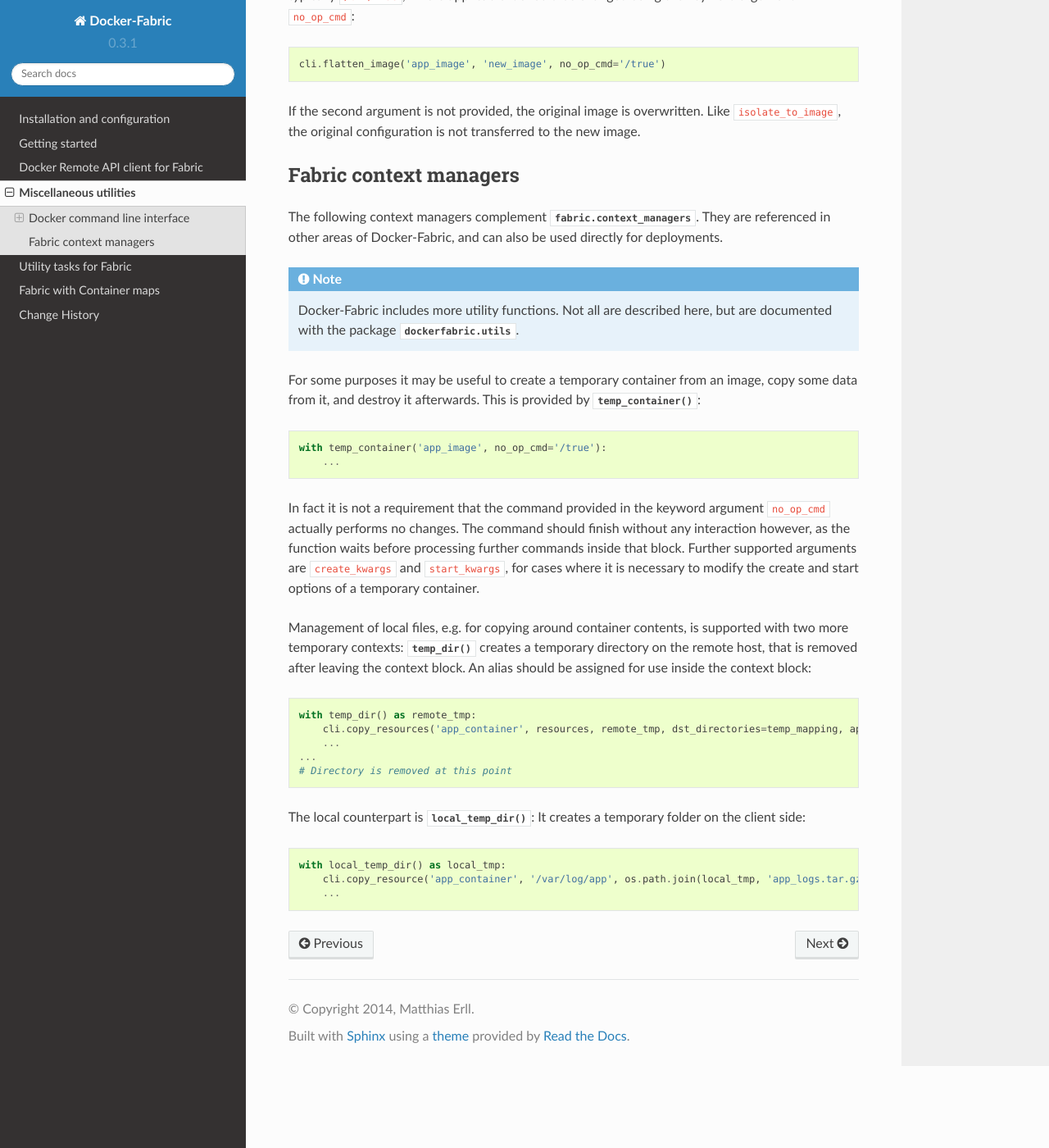
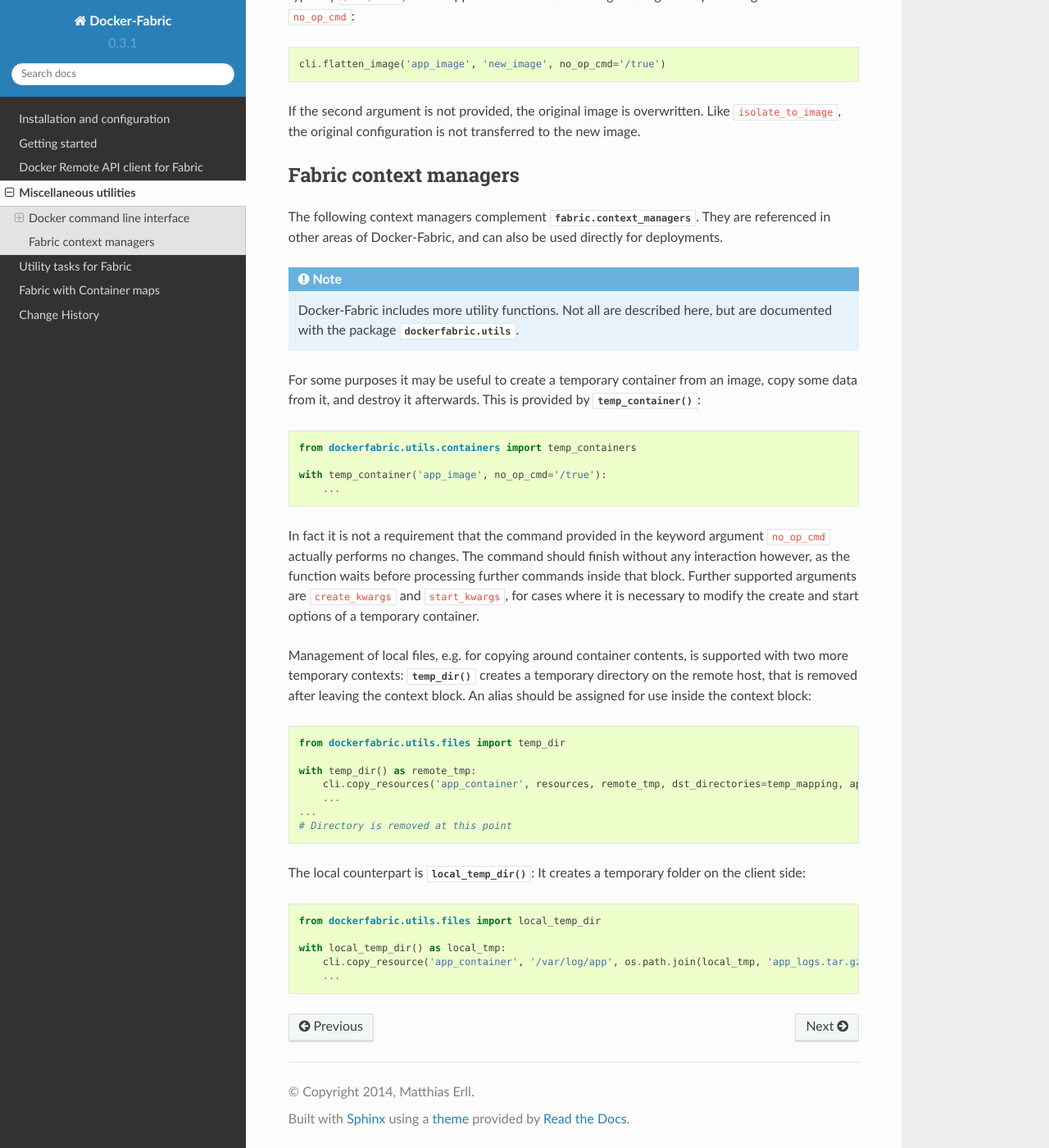
Before and after one commit to merll/docker-fabric, a Sphinx documentation site: the page built from docs/guide/utils.rst, in a window 1280 px wide and 1400 px high, scrolled down 2189 px. Shown: the whole window at 82% size. Built offline with Sphinx 7.4.7 and the Read the Docs theme 2.0.0, drawn with Linux system fonts in a browser that asks for light colours.

Commit message:
Doc enhancements.

```diff
--- a/docs/guide/apiclient.rst
+++ b/docs/guide/apiclient.rst
@@ -198,6 +198,8 @@
 image from that is however very similar to the description in the
 :ref:`Docker-Map documentation <dockermap:build_images>`::
 
+    from dockermap.api import DockerFile
+
     dockerfile = DockerFile('ubuntu', maintainer='ME, me@example.com')
     ...
     docker_fabric().build_from_file(dockerfile, 'new_image')
--- a/docs/guide/utils.rst
+++ b/docs/guide/utils.rst
@@ -96,6 +96,8 @@
 For some purposes it may be useful to create a temporary container from an image, copy some data from it, and destroy it
 afterwards. This is provided by :func:`~dockerfabric.utils.containers.temp_container`::
 
+    from dockerfabric.utils.containers import temp_containers
+
     with temp_container('app_image', no_op_cmd='/true'):
         ...
 
@@ -108,6 +110,8 @@
 :func:`~dockerfabric.utils.files.temp_dir` creates a temporary directory on the remote host, that is removed after
 leaving the context block. An alias should be assigned for use inside the context block::
 
+    from dockerfabric.utils.files import temp_dir
+
     with temp_dir() as remote_tmp:
         cli.copy_resources('app_container', resources, remote_tmp, dst_directories=temp_mapping, apply_chmod='0750')
         ...
@@ -117,6 +121,8 @@
 The local counterpart is :func:`~dockerfabric.utils.files.local_temp_dir`: It creates a temporary folder on the client
 side::
 
+    from dockerfabric.utils.files import local_temp_dir
+
     with local_temp_dir() as local_tmp:
         cli.copy_resource('app_container', '/var/log/app', os.path.join(local_tmp, 'app_logs.tar.gz'))
         ...
```
Also changed, not shown: docs/guide/containers.rst (+11 -3 lines).
